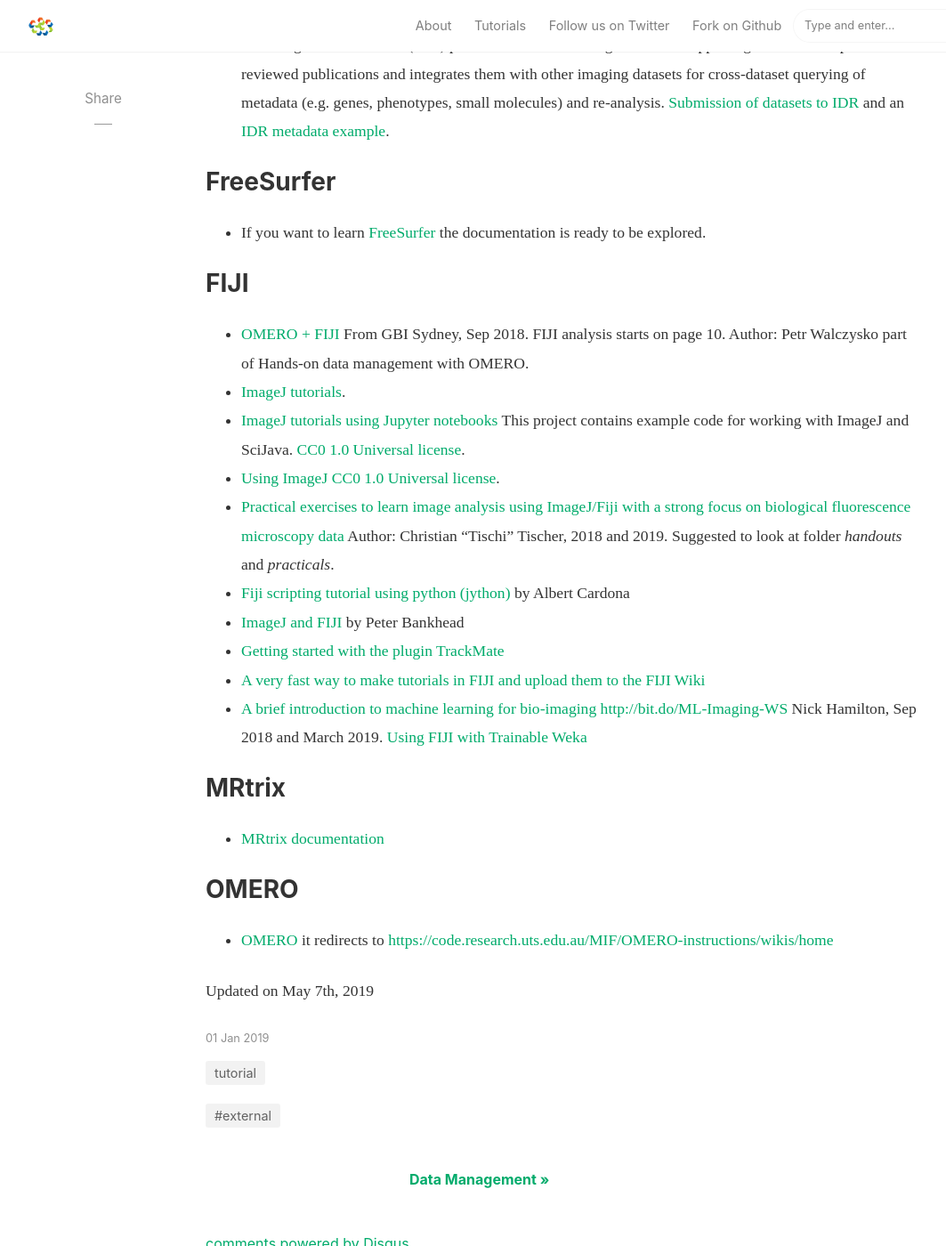
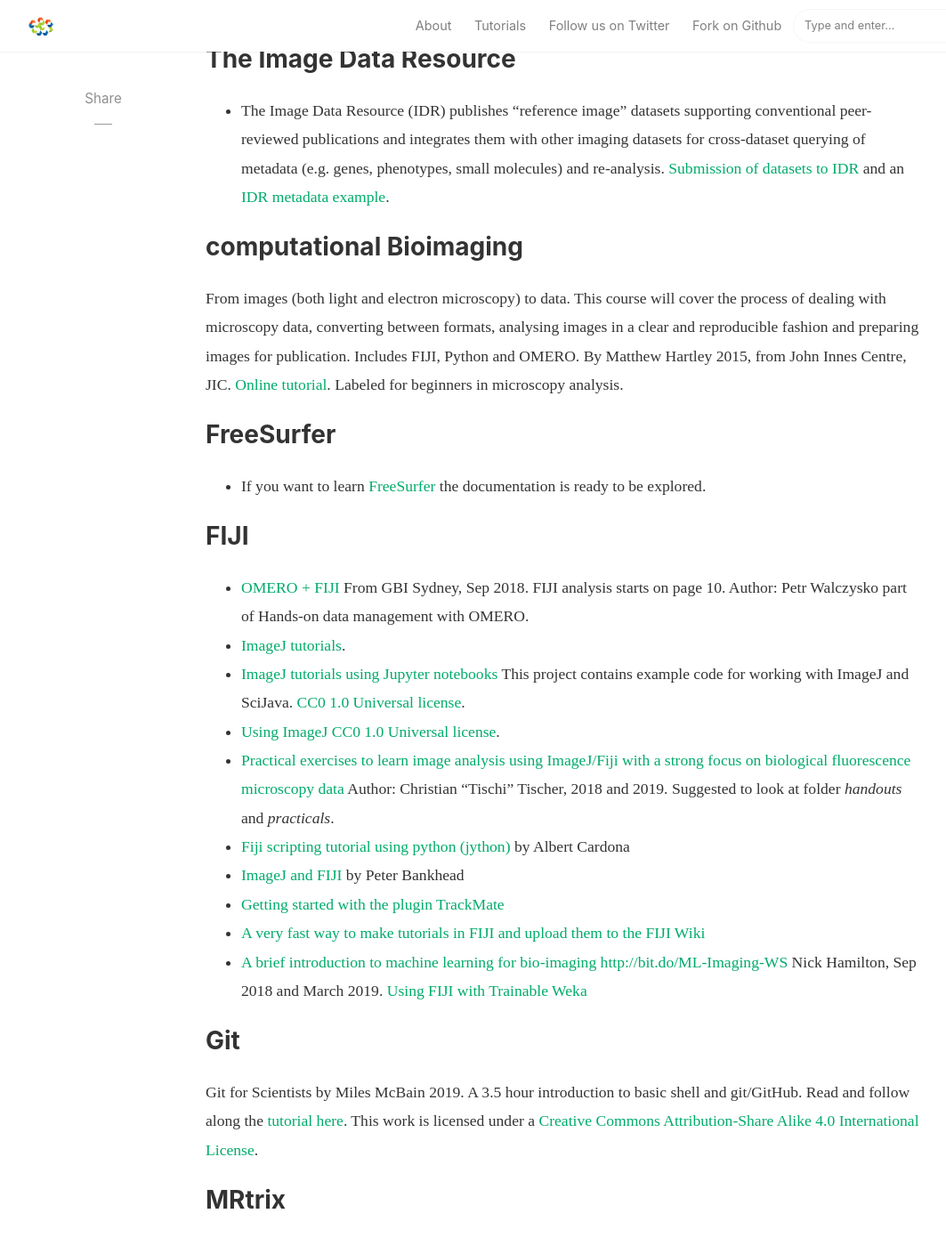
Before and after one commit to Characterisation-Virtual-Laboratory/CVL_Community, a Jekyll site: the page built from _posts/2019-01-01-other-tutorials.md, in a window 1280 px wide and 1400 px high, scrolled down 1083 px. Shown: the whole window at 89% size, without its empty margins (54-1117 px from the left). Built offline with Jekyll 4.4.1, drawn with Linux system fonts in a browser that asks for light colours; nearby versions of some CDN libraries; comment, search, counter and statistics services are not loaded; some of the changed text lies outside the part shown.

Commit message:
add bioimaging book

```diff
--- a/_posts/2019-01-01-other-tutorials.md
+++ b/_posts/2019-01-01-other-tutorials.md
@@ -22,6 +22,15 @@
 
 * The Image Data Resource (IDR) publishes “reference image” datasets supporting conventional peer-reviewed publications and integrates them with other imaging datasets for cross-dataset querying of metadata (e.g. genes, phenotypes, small molecules) and re-analysis. [Submission of datasets to IDR](https://idr.openmicroscopy.org/about/submission.html) and an [IDR metadata example](https://github.com/IDR/idr-metadata).
 
+### computational Bioimaging
+
+From images (both light and electron microscopy) to data. This course will
+cover the process of dealing with microscopy data, converting between formats,
+analysing images in a clear and reproducible fashion and preparing images for
+publication. Includes FIJI, Python and OMERO. By Matthew Hartley 2015, from John
+Innes Centre, JIC. [Online tutorial](http://training.scicomp.jic.ac.uk/docs/bioimaging_course_book/index.html).
+Labeled for beginners in microscopy analysis.
+
 ### FreeSurfer
 
 * If you want to learn [FreeSurfer](https://surfer.nmr.mgh.harvard.edu/fswiki/Tutorials) the documentation is ready to be explored.
@@ -39,6 +48,15 @@
 * [A very fast way to make tutorials in FIJI and upload them to the FIJI Wiki](https://imagej.net/How_to_make_a_new_tutorial)
 * [A brief introduction to machine learning for bio-imaging](https://drive.google.com/file/d/1vLYPyzsawvM807nqZuznb-gjemupmeZA/view) [http://bit.do/ML-Imaging-WS](http://bit.do/ML-Imaging-WS) Nick Hamilton, Sep 2018 and March 2019. [Using FIJI with Trainable Weka](https://imagej.net/Trainable_Weka_Segmentation)
 
+### Git
+
+Git for Scientists by Miles McBain 2019. A 3.5 hour
+ introduction to basic shell and git/GitHub. Read and
+  follow along the [tutorial here](https://milesmcbain.github.io/git_4_sci/index.html).
+This work is licensed under a
+[Creative Commons Attribution-Share Alike 4.0 International License](http://creativecommons.org/licenses/by-sa/4.0/).
+
+
 ### MRtrix
 
 * [MRtrix documentation](https://mrtrix.readthedocs.io/en/latest/)
@@ -48,4 +66,4 @@
 * [OMERO](https://docs.google.com/document/d/1NOsgeQE5j3gH45npgg-wdQMvB9mDbiiQL37nlDU5Wpo/edit) it redirects to [https://code.research.uts.edu.au/MIF/OMERO-instructions/wikis/home](https://code.research.uts.edu.au/MIF/OMERO-instructions/wikis/home)
 
 
-Updated on May 7th, 2019
+Updated on May 15th, 2019
```
